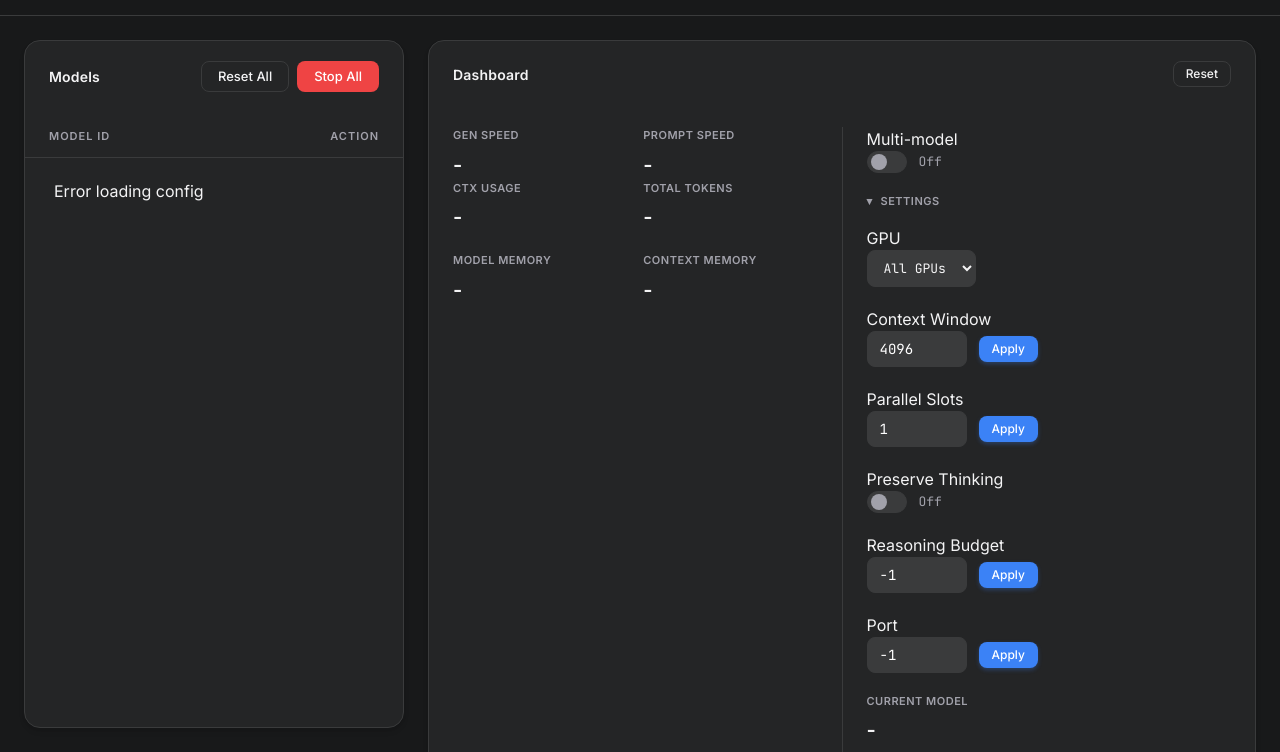
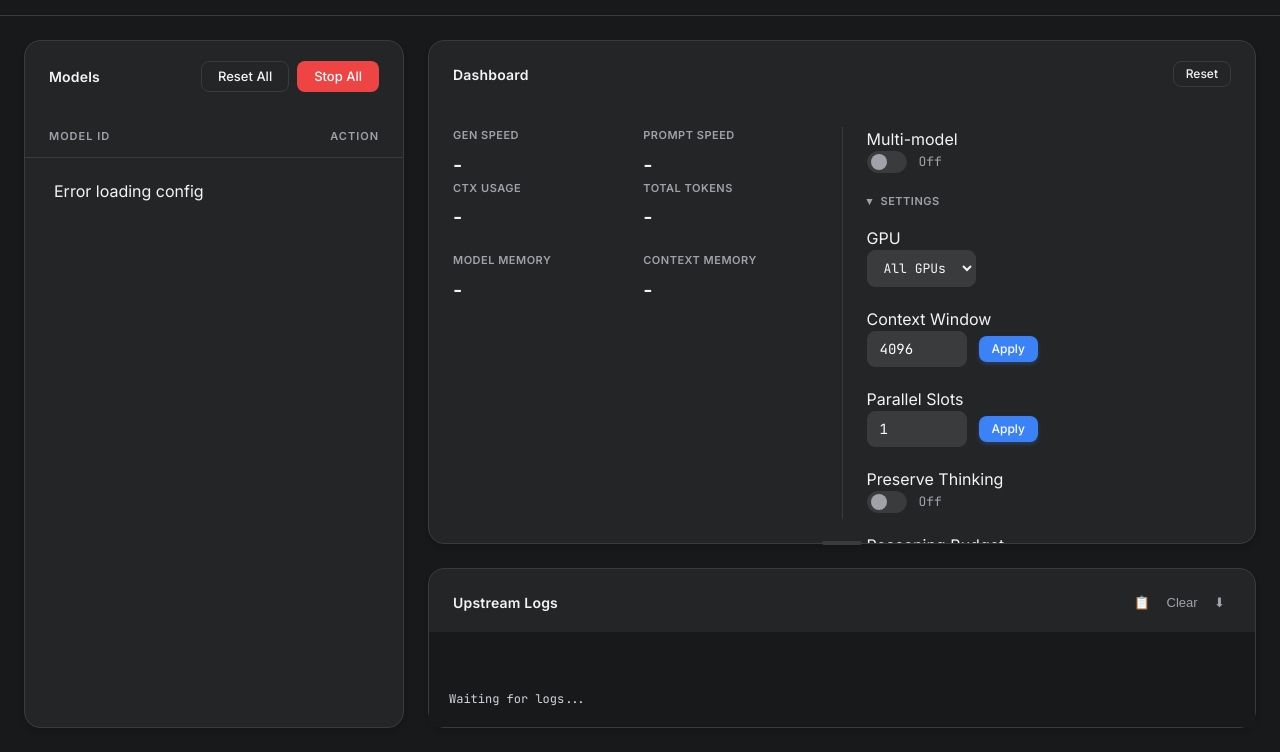
Before and after one commit to architector1324/llama-switch, a plain HTML site: page src/templates/index.html in a window 1280 px wide. Shown: the part 48-800 px from the top of the page. Drawn offline with Linux system fonts and the light colour scheme; no server answers.

Commit message:
feat(dashboard): scroll the dashboard and drag its bottom edge to resize it

```diff
--- a/src/static/css/style.css
+++ b/src/static/css/style.css
@@ -197,13 +197,44 @@ body {
 }
 
 .controls-panel {
-    flex-shrink: 0;
-    min-height: 200px;
+    /* Gives way before the logs do, its content scrolling. */
+    flex: 0 1 auto;
+    min-height: 120px;
+    position: relative;
 }
 
 .logs-panel {
     flex: 1;
-    min-height: 0;
+    min-height: 160px;
+}
+
+/* The dashboard's bottom edge, dragged to set its height. */
+.panel-resizer {
+    position: absolute;
+    left: 0;
+    right: 0;
+    bottom: -6px;
+    height: 12px;
+    cursor: row-resize;
+    touch-action: none;
+}
+
+.panel-resizer::after {
+    content: '';
+    position: absolute;
+    left: 50%;
+    top: 4px;
+    width: 40px;
+    height: 4px;
+    margin-left: -20px;
+    border-radius: 2px;
+    background: var(--border);
+    transition: background 0.15s;
+}
+
+.panel-resizer:hover::after,
+.panel-resizer.dragging::after {
+    background: var(--primary);
 }
 
 /* Headers within Panels */
@@ -441,6 +472,9 @@ body {
 /* --- Dashboard Layout --- */
 .dashboard-grid {
     display: flex;
+    flex: 1 1 auto;
+    min-height: 0;
+    overflow-y: auto;
     padding: 24px;
     gap: 24px;
 }
@@ -519,6 +553,7 @@ body {
 
 /* The shown model's command line; a click selects all of it for copying. */
 .command-line {
+    flex-shrink: 0;
     margin: -12px 0;
     padding: 0 24px;
     font-family: var(--font-mono);
--- a/src/static/js/app.js
+++ b/src/static/js/app.js
@@ -72,6 +72,8 @@ document.addEventListener('DOMContentLoaded', () => {
     settings.addEventListener('toggle', () => {
         try { localStorage.setItem('settingsOpen', settings.open); } catch (e) {}
     });
+
+    setupDashboardResize();
 
     // --- Theme Logic ---
     const themeBtn = document.getElementById('theme-toggle');
@@ -418,6 +420,42 @@ function renderModelGroup(list, models, modelKeys, sectionName) {
         `;
         list.appendChild(item);
     });
+}
+
+// Dragging the dashboard's bottom edge caps its height; down to the content's own height or a double-click lifts the cap.
+function setupDashboardResize() {
+    const panel = document.querySelector('.controls-panel');
+    const grip = document.getElementById('dashboard-resizer');
+    const header = panel.querySelector('.panel-header');
+    const grid = panel.querySelector('.dashboard-grid');
+    const apply = h => { panel.style.maxHeight = h ? h + 'px' : ''; };
+    const save = h => {
+        try {
+            if (h) localStorage.setItem('dashboardHeight', h);
+            else localStorage.removeItem('dashboardHeight');
+        } catch (e) {}
+    };
+    try { apply(parseInt(localStorage.getItem('dashboardHeight')) || 0); } catch (e) {}
+
+    let startY = 0, startH = 0;
+    grip.addEventListener('pointerdown', e => {
+        startY = e.clientY;
+        startH = panel.offsetHeight;
+        grip.setPointerCapture(e.pointerId);
+        grip.classList.add('dragging');
+        e.preventDefault();
+    });
+    grip.addEventListener('pointermove', e => {
+        if (!grip.hasPointerCapture(e.pointerId)) return;
+        const natural = header.offsetHeight + grid.scrollHeight + 2;
+        const h = Math.max(header.offsetHeight + 60, Math.round(startH + e.clientY - startY));
+        apply(h >= natural ? 0 : h);
+    });
+    grip.addEventListener('lostpointercapture', () => {
+        grip.classList.remove('dragging');
+        save(parseInt(panel.style.maxHeight) || 0);
+    });
+    grip.addEventListener('dblclick', () => { apply(0); save(0); });
 }
 
 // A new focus refills the fields, even ones typed in.
--- a/src/templates/index.html
+++ b/src/templates/index.html
@@ -4,7 +4,7 @@
     <meta charset="UTF-8">
     <meta name="viewport" content="width=device-width, initial-scale=1.0">
     <title>Llama Switch</title>
-    <link rel="stylesheet" href="/static/css/style.css?v=24">
+    <link rel="stylesheet" href="/static/css/style.css?v=25">
     <link href="https://fonts.googleapis.com/css2?family=Inter:wght@400;500;600&family=JetBrains+Mono:wght@400;500&display=swap" rel="stylesheet">
 </head>
 <body class="dark-theme">
@@ -305,6 +305,7 @@
                             </div>
                         </div>
                     </div>
+                    <div class="panel-resizer" id="dashboard-resizer" title="Drag to resize. Double-click to fit the content."></div>
                 </div>
 
                 <div class="command-line" id="command-line"></div>
@@ -325,6 +326,6 @@
             </section>
         </main>
     </div>
-    <script src="/static/js/app.js?v=45"></script>
+    <script src="/static/js/app.js?v=46"></script>
 </body>
 </html>
```
